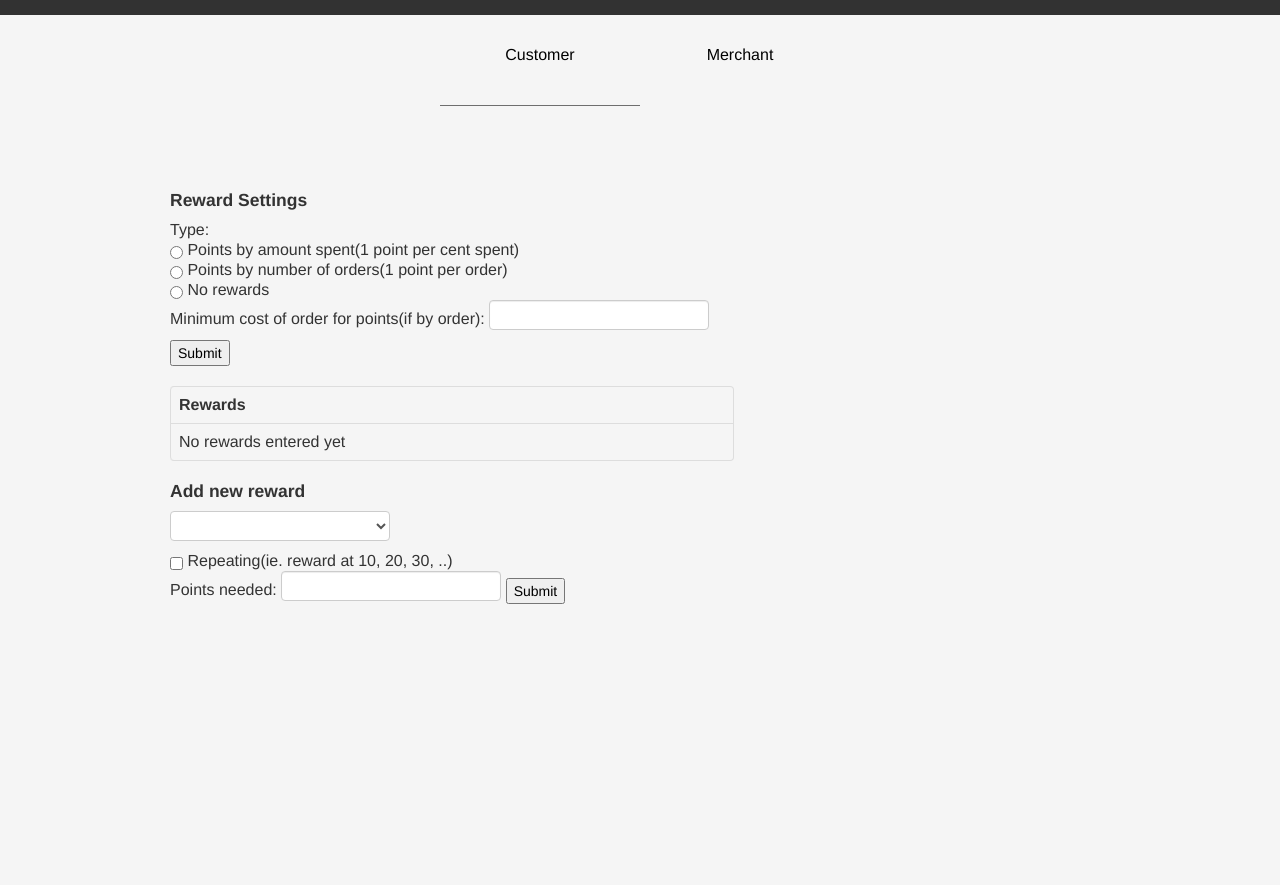
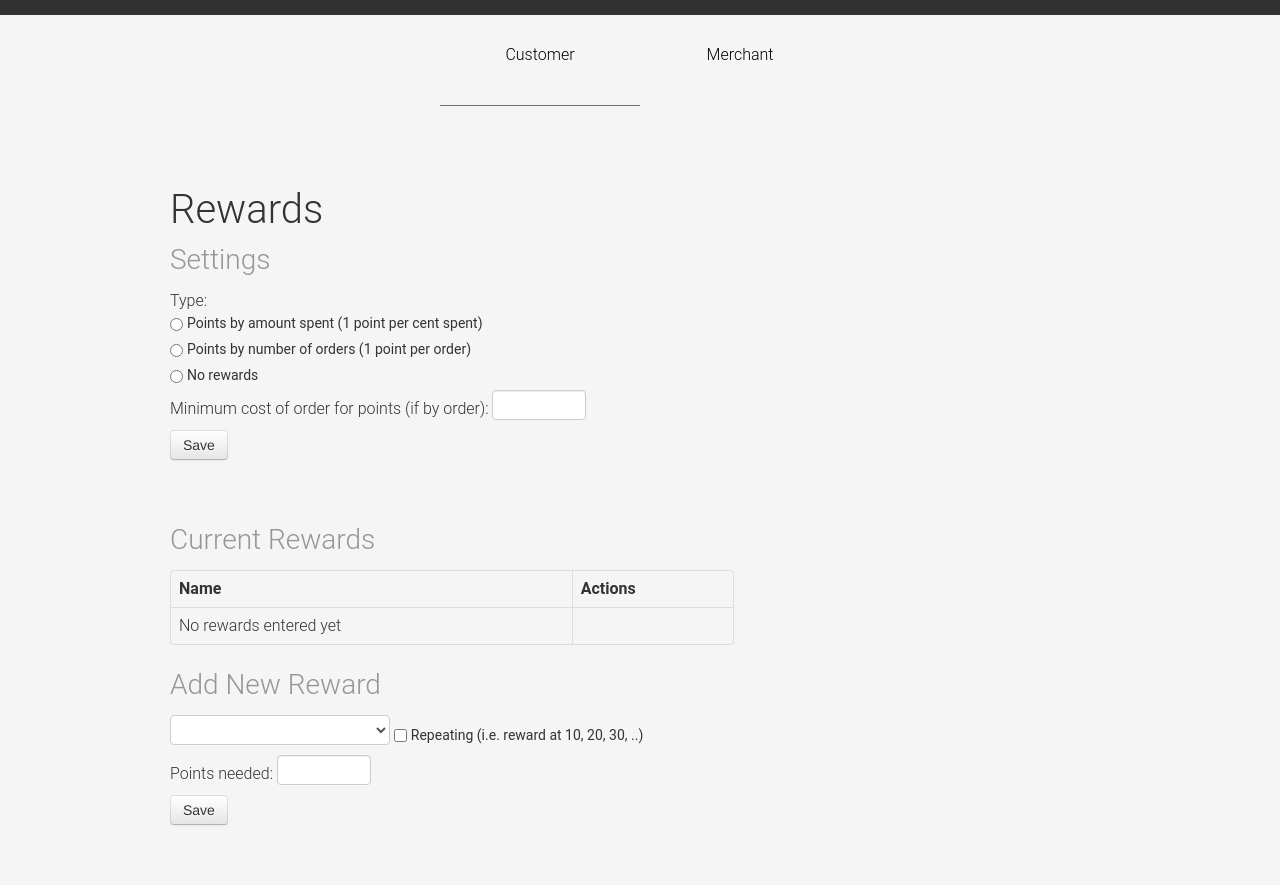
Before and after one commit to f-x-dx/example-server, a Python web app: template src/application/templates/show_reward_props.html in a window 1280 px wide. Before the commit the page ends 604 px from the top, so only its background shows below. Run offline with Jinja, Linux system fonts and the light colour scheme; the template is opened without the code that fills it, so the values that code supplies are empty; some libraries are stand-ins or nearby versions.

Commit message:
add roboto font, clean up font spec. clean up rewards page, make alerts flashes...

```diff
--- a/src/application/static/css/main.css
+++ b/src/application/static/css/main.css
@@ -1,5 +1,6 @@
 
 /* Main stylesheet */
+@import url('https://fonts.googleapis.com/css?family=Roboto:400,300,300italic,400italic,500,500italic,700,700italic')
 
 /* @section forms */
 .btn.cancel { margin-left: 0.5rem; }
@@ -14,6 +15,7 @@
     left:0;
     top:0;
     right:0;
+		padding:0;
     border-style:hidden;
     background: #FFFFFF
                 url('../img/loading.gif')
@@ -23,8 +25,8 @@
 
 body {
 	background-color: rgba(245, 245, 245, 1);
-/*	font-family: 'Roboto', sans-serif;*/
-	font-size: 1em;
+	font-family: 'Roboto', sans-serif;
+	font-size: 62.5%;
 	font-weight: 300;
 }
 
@@ -64,6 +66,7 @@ body {
 
 .navbar-inverse .brand, .navbar-inverse .nav>li>a {
 	color: #000;
+	font-size: 1.6em;
 }
 
 .navbar-inverse .nav>li>a {
@@ -89,13 +92,13 @@ body {
 	border-bottom: 1px solid rgba(56, 123, 43, 1);
 }
 
-#body_content {
+#maincontent {
 	margin-top: 100px;
 }
 
 .title {
-	padding: 10px;
-	background: #eee;
+/*	padding: 10px;
+	background: #eee;*/
 }
 
 .instructions {
@@ -107,7 +110,53 @@ body {
 }
 
 h1 {
-	text-shadow: 0px 2px 0px #fff;
+	font-size: 4em;
+	font-weight: 300;
+	margin-bottom: 10px;
+	margin-top: 0;
+}
+
+h2 {
+	color: rgba(150, 150, 150, 1);
+	font-size: 2.8em;
+	font-weight: 300;
+	margin-bottom: 10px;
+	margin-top: 0;
+}
+
+h3 {
+	font-size: 2.2em;
+	font-weight: 300;
+	margin-bottom: 10px;
+	margin-top: 0;
+}
+
+h4 {
+	font-size: 1.8em;
+	font-weight: 500;
+	margin-bottom: 10px;
+	margin-top: 0;
+}
+
+hr {
+	margin: 100px 0;
+}
+
+p {
+	font-size: 1.6em;
+	line-height: 140%;
+	margin-top: 0;
+	margin-bottom: 60px;
+}
+
+span {
+	font-size: 1.6em;
+}
+
+.container a {
+/*	color: rgba(56, 123, 43, 1);
+	font-weight: 500;
+	text-decoration: none;*/
 }
 
 .right {
@@ -133,6 +182,32 @@ h1 {
 
 table.table {
 	width: 60%;
+	font-size: 1.6em;
+}
+
+.nav-tabs, .well {
+	font-size: 1.6em;
+}
+
+.well .row-fluid {
+	margin: 10px 0;
+}
+
+label {
+	display: inline-block;
+}
+
+input[type="radio"], input[type="checkbox"] {
+	margin: 0;
+}
+
+input[type="text"].short {
+	width: 80px;
+}
+
+.alert {
+	font-size: 1.5em;
+	line-height: 1.5em;
 }
 
 /* When the body has the loading class, we turn
--- a/src/application/templates/add_cc.html
+++ b/src/application/templates/add_cc.html
@@ -1,6 +1,6 @@
 {% extends "base.html" %}
 {% block content %}
-<h3>Add Credit Card For Merchant</h3>
+<h1>Add Credit Card For Merchant</h1>
 <div id="cc_div" class="modal-body">
     <form id="customer-form" name="cc_form" class="well form-horizontal">
         <div class="row-fluid"> <div class="span6"> Name:</div> <input type="text" id="name"></div>
@@ -19,7 +19,7 @@
                     {% endfor %}
                 </select>
         </div>
-    <div class="row-fluid"><button id="submit_btn" class="btn" type="button" onclick="sendscript()">Submit</button></div>
+    <div class="row-fluid"><div class="span6"></div><button id="submit_btn" class="btn btn-primary" type="button" onclick="sendscript()">Save</button></div>
    </form>
 <div class="modal" id="lodaing-gif"></div>
 </div>
--- a/src/application/templates/customer_home.html
+++ b/src/application/templates/customer_home.html
@@ -15,7 +15,7 @@
 	<h1>Your Account</h1>
 </div>
 <div>
-    <h3>Recent Merchants</h3>
+    <h2>Recent Merchants</h2>
     {% if linked_merchants %}
     <table class="table table-bordered table-striped">
       <thead>
@@ -52,7 +52,7 @@
         Order From a New Merchant
       </a>
     </p>
-    <h3>Recent Payments</h3>
+    <h2>Recent Payments</h2>
     {% if payments %}
     <table class="table table-bordered table-striped">
       <thead>
@@ -82,7 +82,7 @@
     <p>No Recent Payments</p>
     {% endif %}
 
-    <h3>My Reward Points</h3>
+    <h2>My Reward Points</h2>
     {% if linked_merchants %}
     <ul class="dropdown-menu" role="menu">
       {% for merch_link in linked_merchants %}
--- a/src/application/templates/show_reward_props.html
+++ b/src/application/templates/show_reward_props.html
@@ -8,13 +8,13 @@
       $("#order_button").prop("checked") ||
       $("#off_button").prop("checked")) )
     {
-      alert("Please select a reward type");
+			flash("Please select a reward type", "error");
       return false;
     }
     var min = parseInt($("#min_price_in").val(), 10);
     if(isNaN(min) || min < 0)
     {
-      alert("Minimum price must be a positive integer");
+			flash("Minimum price must be a positive integer", "error");
       return false;
     }
     return true;
@@ -30,7 +30,7 @@
     var reward_cost = parseInt($("#reward_cost").val());
     if(isNaN(reward_cost) || reward_cost < 0)
     {
-      alert("reward_cost must be a nonnegative integer");
+      flash("Please add points needed for your new reward.", "error");
       return false;
     }
 
@@ -45,32 +45,37 @@
 
 {% block content %}
 
-<div id="change_div"></div>
 <form action="../set_reward_props" method="POST" onSubmit="return checkForm();">
-  <h4> Reward Settings </h4>
-  Type:
+  <h1>Rewards </h1>
+  <h2>Settings </h2>
+  <p>Type:
   <br>
   <input id="amount_button" type="radio" name="reward_type" value="1">
-    Points by amount spent(1 point per cent spent)
+  <label for="amount_button">Points by amount spent (1 point per cent spent)</label>
   <br>
   <input id="order_button" type="radio" name="reward_type" value="2">
-    Points by number of orders(1 point per order)
+    <label for="order_button">Points by number of orders (1 point per order)</label>
     <br>
   <input id="off_button" type="radio" name="reward_type" value="0">
-    No rewards
+    <label for="off_button">No rewards</label>
     <br>
-  Minimum cost of order for points(if by order):
-  <input id="min_price_in" type="text" name="minimum_price"
+  Minimum cost of order for points (if by order):
+  <input id="min_price_in" type="text" name="minimum_price" class="short"
     value="{{minimum_price}}">
   <input type="hidden" name="merchant_id" value="{{merchant_id}}">
   <br>
-  <input type="submit" value="Submit" >
+  <input class="btn" type="submit" value="Save" >
+</p>
 </form>
 
+<h2>Current Rewards</h2>
 <table class="table table-bordered">
   <thead>
     <tr>
-      <th>Rewards</th>
+      <th>Name</th>
+      <th>Actions</th>
+    </tr>
+    <tr>
     </tr>
   </thead>
   <tbody>
@@ -85,13 +90,15 @@
           at
           {% endif %}
           {{reward.cost}} point(s)
+        </td>
+				<td>
           <form action="{{url_for('remove_reward_merchant')}}" method="POST">
             <input type="hidden" name="reward_key"
                 value="{{reward.key.urlsafe()}}">
             <input type="hidden" name="merchant_id" value="{{merchant_id}}">
-            <input type="submit" onclick="convert_key_to_json" value="Remove">
+            <input class="btn" type="submit" onclick="convert_key_to_json" value="Remove">
           </form>
-        </td>
+				</td>
       </tr>
       {% endfor %}
     {% else %}
@@ -99,24 +106,28 @@
       <td>
         No rewards entered yet
       </td>
+      <td>
+      </td>
     </tr>
     {% endif %}
   </tbody>
 </table>
 
-<h4> Add new reward </h4>
+<h2>Add New Reward </h2>
 <form action="{{ url_for('add_reward_merchant') }}"
     onSubmit="return addRewardSubmit();" method="POST">
+		<p>
   <select id="select_rewards" name="item_id"></select>
-  <br>
   <input id="reward_cyclic" type="checkbox" name="cyclic">
-    Repeating(ie. reward at 10, 20, 30, ..)
+  <label for="reward_cyclic">Repeating (i.e. reward at 10, 20, 30, ..)</label>
   <br>
   Points needed:
-  <input id="reward_cost" type="text" name="cost">
+  <input id="reward_cost" type="text" name="cost" class="short">
   <input id="reward_name" type="hidden" name="name">
   <input type="hidden" name="merchant_id" value="{{merchant_id}}">
-  <input type="submit" value="Submit">
+	<br>
+  <input class="btn" type="submit" value="Save">
+</p>
 </form>
 
 {% endblock %}
@@ -128,7 +139,7 @@
 
 {% if changed is defined %}
   {% if changed %}
-    $("#change_div").text("Success!").css("color", "green");
+		flash("Settings saved", "success")
   {% endif %}
 {% endif %}
 
```
Also changed, not shown: src/application/templates/order_details.html (+4 -4 lines).
